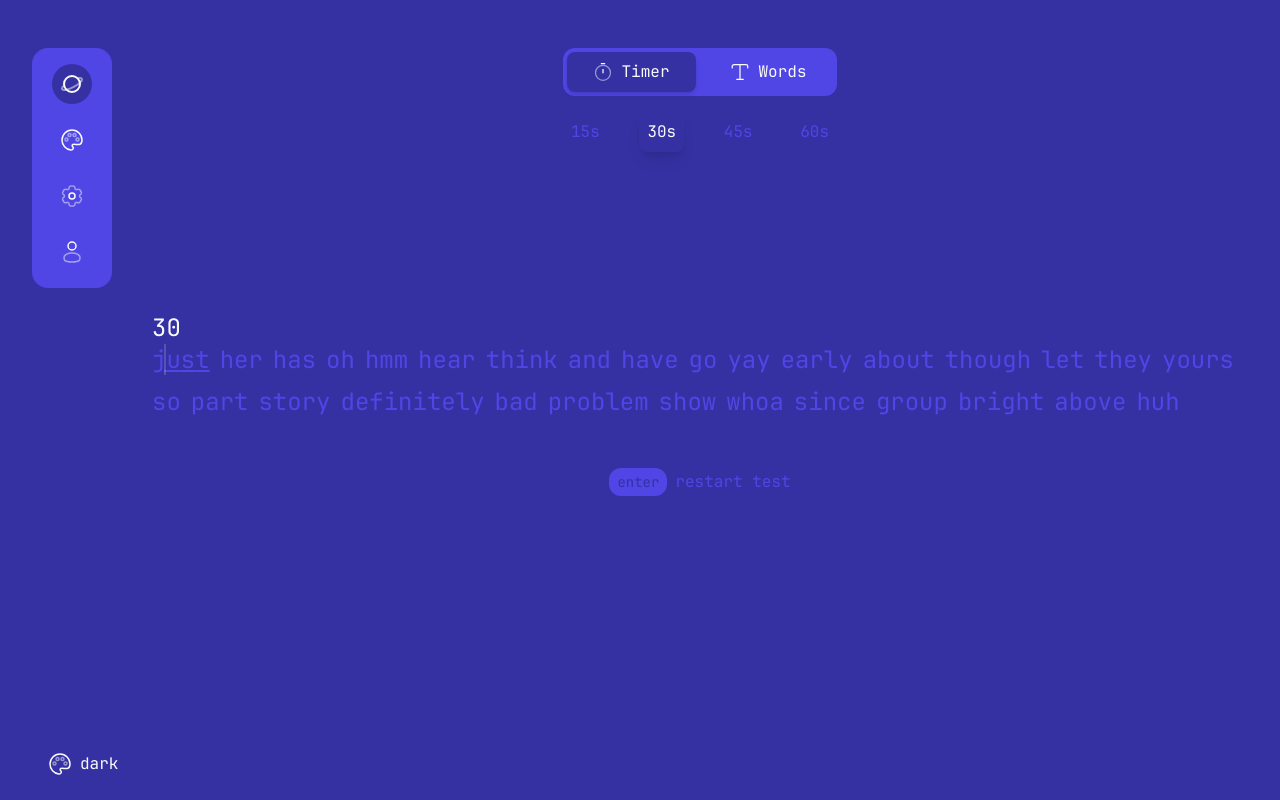
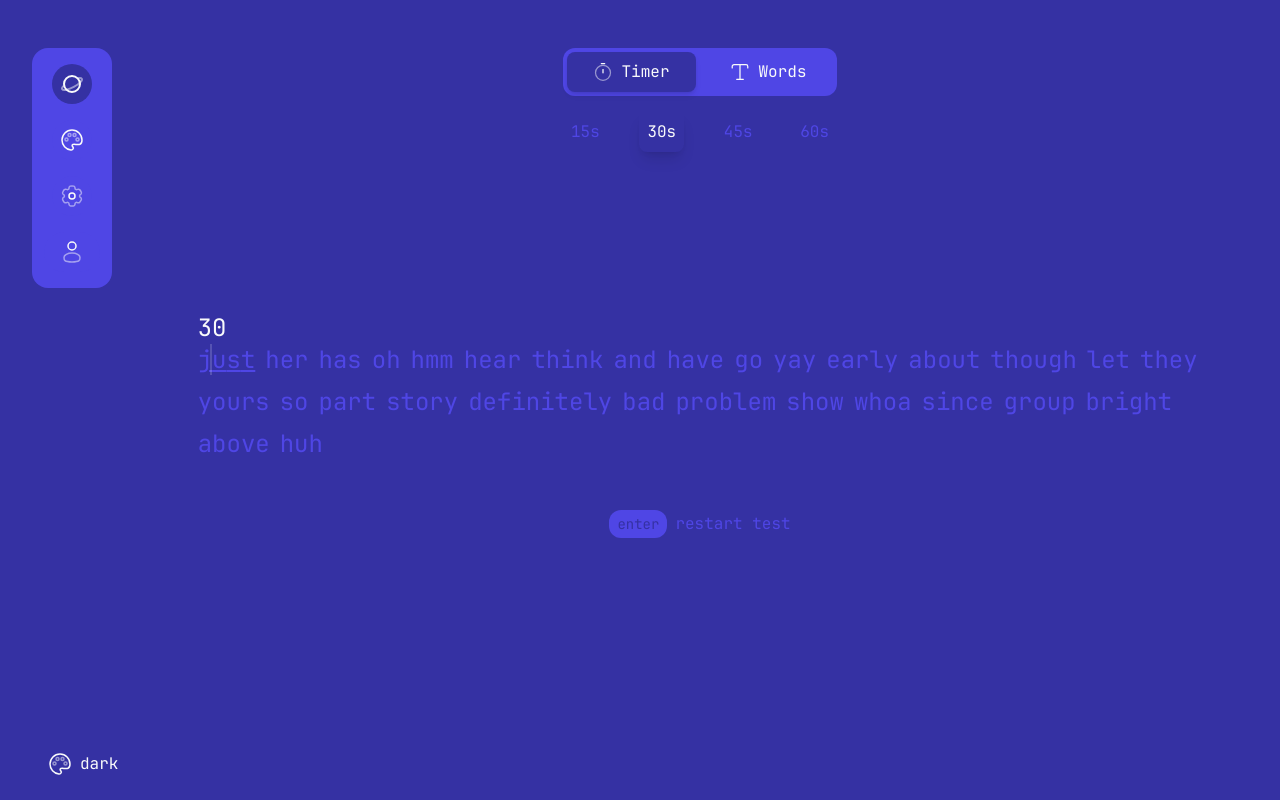
Before and after one commit to MohammadMosavat/donkeyTyping, a Next.js app in the folder client/: page / in a window 1280 px wide. Built offline with nearby package versions, Linux system fonts and the light colour scheme.

Commit message:
update the typing , redux

```diff
--- a/client/src/components/Header/index.tsx
+++ b/client/src/components/Header/index.tsx
@@ -6,11 +6,14 @@ import { ReactSVG } from "react-svg";
 import { usePathname } from "next/navigation";
 import { useState } from "react";
 import Button from "../MainButton";
+import { useDispatch, useSelector } from "react-redux";
+import { RootState } from "@/store";
 
 const Header = () => {
   const username = localStorage.getItem("username");
   const pathname = usePathname();
   const [isOpen, setIsOpen] = useState(false);
+  const isTyping = useSelector((state: RootState) => state.isTyping.value);
 
   const toggleMenu = () => {
     setIsOpen(!isOpen);
@@ -20,6 +23,7 @@ const Header = () => {
     setIsOpen(false);
   };
   return (
+    isTyping == "off" && (
       <>
         <motion.header
           key={isOpen ? "open" : "closed"}
@@ -63,8 +67,8 @@ const Header = () => {
             <li className="w-full  md:w-auto">
               <NavLinks
                 onClick={() => close()}
-              data-tooltip="Home"
-              className={`group tooltip !p-2 w-full md:w-auto ${
+                tooltip="Home"
+                className={`group !p-2 w-full md:w-auto ${
                   isOpen ? "!rounded-xl" : "!rounded-full"
                 } p-2 hover:bg-fourth ${
                   pathname === "/" ? "!bg-fourth [&_*]:stroke-2" : ""
@@ -81,8 +85,8 @@ const Header = () => {
             <li className="w-full md:w-auto">
               <NavLinks
                 onClick={() => close()}
-              data-tooltip="Theme"
-              className={`group tooltip !p-2 w-full md:w-auto ${
+                tooltip="Theme"
+                className={`group !p-2 w-full md:w-auto ${
                   isOpen ? "!rounded-xl" : "!rounded-full"
                 } p-2 hover:bg-fourth ${
                   pathname === "/theme" ? "!bg-fourth [&_*]:stroke-2" : ""
@@ -98,9 +102,9 @@ const Header = () => {
             </li>
             <li className="w-full md:w-auto">
               <NavLinks
+                tooltip="Setting"
                 onClick={() => close()}
-              data-tooltip="Settings"
-              className={`group tooltip !p-2 w-full md:w-auto ${
+                className={`group  !p-2 w-full md:w-auto ${
                   isOpen ? "!rounded-xl" : "!rounded-full"
                 } p-2 hover:bg-fourth ${
                   pathname === "/settings" ? "!bg-fourth [&_*]:stroke-2" : ""
@@ -119,7 +123,9 @@ const Header = () => {
           {username ? (
             <Link
               className={`capitalize max-md:hidden bg-secondary transition-all duration-200 ease-in-out text-fourth rounded-full w-10 h-10 flex items-center justify-center hover:shadow-lg hover:scale-110 font-JetBrainsMono  ${
-              pathname === `/${username}/sort` ? "!bg-fourth text-primary [&_*]:stroke-2" : ""
+                pathname === `/${username}/sort`
+                  ? "!bg-fourth text-primary [&_*]:stroke-2"
+                  : ""
               }`}
               href={`/${username}/sort?filter=newest`}
             >
@@ -132,7 +138,8 @@ const Header = () => {
               className={`group tooltip w-full md:w-auto ${
                 isOpen ? "!rounded-xl" : "!rounded-full"
               } p-2 [&>button>p]:hidden hover:bg-fourth ${
-              pathname === "/register/signup" || pathname === "/register/login"
+                pathname === "/register/signup" ||
+                pathname === "/register/login"
                   ? "!bg-fourth [&_*]:stroke-2"
                   : ""
               }`}
@@ -147,6 +154,7 @@ const Header = () => {
           )}
         </motion.header>
       </>
+    )
   );
 };
 
--- a/client/src/components/NavLinks/index.tsx
+++ b/client/src/components/NavLinks/index.tsx
@@ -7,6 +7,7 @@ interface NavLinksProps extends React.AnchorHTMLAttributes<HTMLAnchorElement> {
   value?: string;
   iconSrc: string;
   className?: string;
+  tooltip?: string;
 }
 
 const NavLinks: React.FC<NavLinksProps> = ({
@@ -14,16 +15,18 @@ const NavLinks: React.FC<NavLinksProps> = ({
   value,
   iconSrc,
   className,
+  tooltip,
   ...rest
 }) => {
   return (
     <Link href={link} {...rest}>
       <Button
         variant="ghost"
+        data-tooltip={tooltip}
         size="md"
         icon={iconSrc}
         iconPosition="left"
-        className={`${className} !justify-start rounded-full`}
+        className={`${className} ${tooltip && 'tooltip'} !justify-start rounded-full`}
       >
         <p className="inline-block capitalize md:hidden">{value}</p>
       </Button>
--- a/client/src/components/Typing/index.tsx
+++ b/client/src/components/Typing/index.tsx
@@ -4,8 +4,9 @@ import axios from "axios";
 import toast from "react-hot-toast";
 import RecordResult from "../recordResult";
 import { ReactSVG } from "react-svg";
-import { useSelector } from "react-redux";
+import { useDispatch, useSelector } from "react-redux";
 import { RootState } from "@/store";
+import { toggleIsTyping } from "@/features/isTyping/isTyping";
 
 interface TypingGameProps {
   data: string[];
@@ -38,7 +39,9 @@ function TypingGame({
   const [incorrectChars, setIncorrectChars] = useState(0);
   const inputRef = useRef<HTMLInputElement | null>(null);
   const [hasStarted, setHasStarted] = useState(false);
+  const dispatch = useDispatch();
   const focusMode = useSelector((state: RootState) => state.focusMode.value);
+  const isTyping = useSelector((state: RootState) => state.isTyping.value);
   const hideExtraElements = useSelector(
     (state: RootState) => state.hideExtraElements.value
   );
@@ -86,6 +89,7 @@ function TypingGame({
     setHasStarted(false); // Set hasStarted to false so the timer doesn't start
     setCurrentWordIndex(0);
     setCharCount(0);
+    dispatch(toggleIsTyping("off"));
     setInput("");
   };
 
@@ -140,6 +144,7 @@ function TypingGame({
       timerInterval = setInterval(() => {
         setTimeLeft((prevTimeLeft) => prevTimeLeft - 1);
       }, 1000);
+      dispatch(toggleIsTyping("on"));
     } else if (timeLeft === 0) {
       console.log("it is over");
       setGameOver(true);
@@ -311,7 +316,8 @@ function TypingGame({
 
   const timeCounter = useMemo(() => {
     return (
-      showTimer && (
+      showTimer &&
+      focusMode == "off" && (
         <div className="text-primary text-2xl font-JetBrainsMono">
           {timeLeft}
         </div>
@@ -320,7 +326,11 @@ function TypingGame({
   }, [timeLeft]);
 
   return (
-    <div className="flex flex-col w-full items-center mx-auto ">
+    <div
+      className={`flex flex-col ${
+        isTyping == "off" ? "w-11/12" : "w-9/12"
+      } items-center mx-auto `}
+    >
       <main className="relative w-full mx-auto">
         <motion.label
           htmlFor="test"
--- a/client/src/components/footer/index.tsx
+++ b/client/src/components/footer/index.tsx
@@ -7,13 +7,16 @@ import Link from "next/link";
 
 const Footer = () => {
   const theme = useSelector((state: RootState) => state.theme.value);
+  const isTyping = useSelector((state: RootState) => state.isTyping.value);
 
   return (
-    <ul className="fixed [&>a>button>p]:inline-block bottom-4 left-4 w-fit px-4">
-      <Link href="/theme" >
-        <FooterItems value={theme} iconSrc="/svgs/theme.svg" />
-      </Link>
-    </ul>
+    isTyping == "off" && (
+      <ul className="fixed [&>a>button>p]:inline-block bottom-4 left-4 w-fit px-4">
+        <Link href="/theme">
+          <FooterItems value={theme} iconSrc="/svgs/theme.svg" />
+        </Link>
+      </ul>
+    )
   );
 };
 export default Footer;
--- /dev/null
+++ b/client/src/features/isTyping/isTyping.ts
@@ -0,0 +1,25 @@
+"use client";
+import { createSlice } from "@reduxjs/toolkit";
+import type { PayloadAction } from "@reduxjs/toolkit";
+
+export interface CounterState {
+  value: string
+}
+
+const initialState: CounterState = {
+  value:"off",
+};
+
+export const isTypingSlice = createSlice({
+  name: 'isTyping',
+  initialState,
+  reducers: {
+    toggleIsTyping: (state, action: PayloadAction<string>) => {
+      state.value = action.payload;
+    },
+  },
+})
+
+export const { toggleIsTyping } = isTypingSlice.actions;
+
+export default isTypingSlice.reducer;
--- a/client/src/store.ts
+++ b/client/src/store.ts
@@ -7,6 +7,7 @@ import hideExtraElementsReducer from "@/features/hideExtraElements/hideExtraElem
 import soundReducer from "@/features/sound/sound";
 import hideCapsLockReducer from "@/features/hideCapsLock/hideCapsLock";
 import paceCaretStyleReducer from "@/features/paceCaretStyle/paceCaretStyle";
+import isTypingReducer from "@/features/isTyping/isTyping";
 export const store = configureStore({
   reducer: {
     theme: themeReducer,
@@ -16,6 +17,7 @@ export const store = configureStore({
     sound: soundReducer,
     hideCapsLock: hideCapsLockReducer,
     paceCaretStyle: paceCaretStyleReducer,
+    isTyping: isTypingReducer,
   },
 });
 
```
Lines whose indentation alone changed are shown as unchanged.
